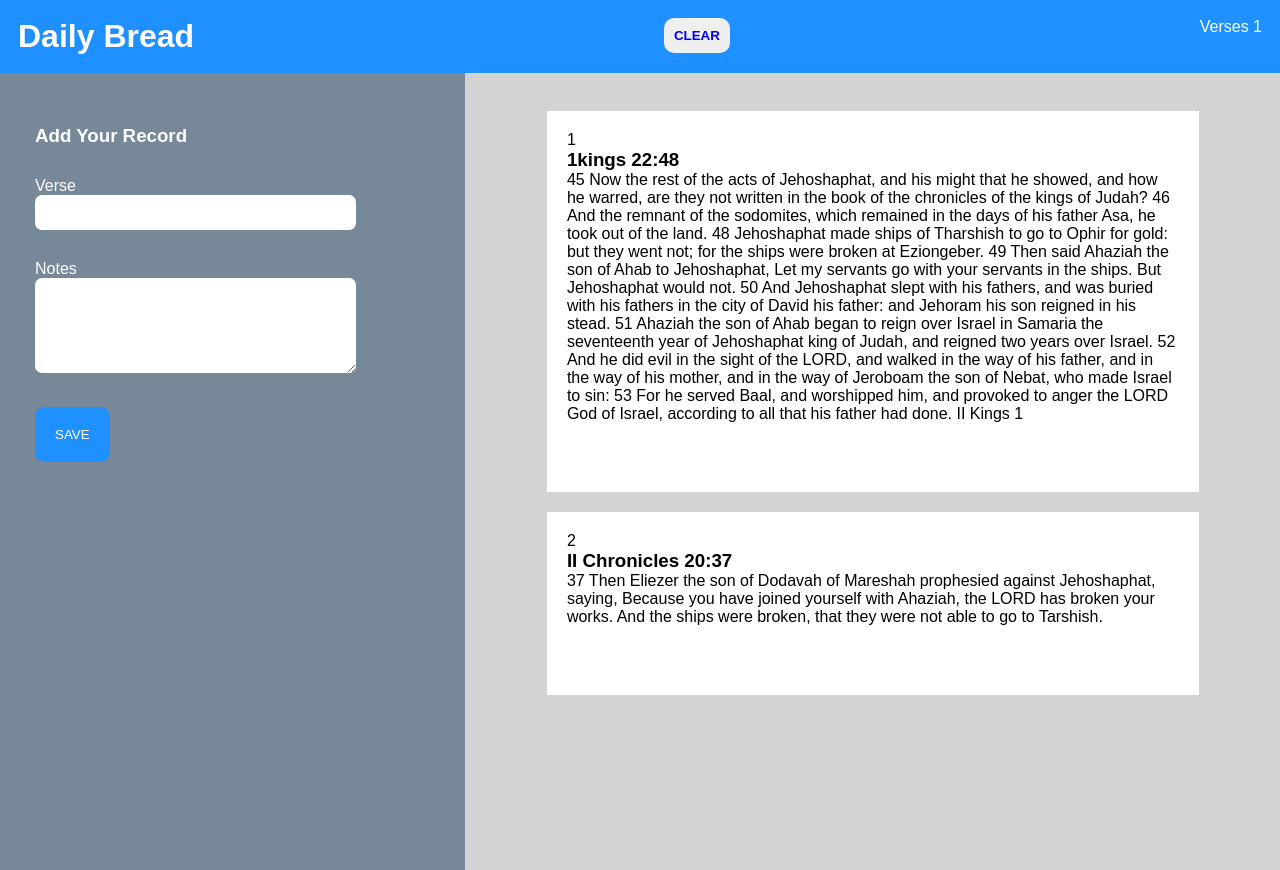
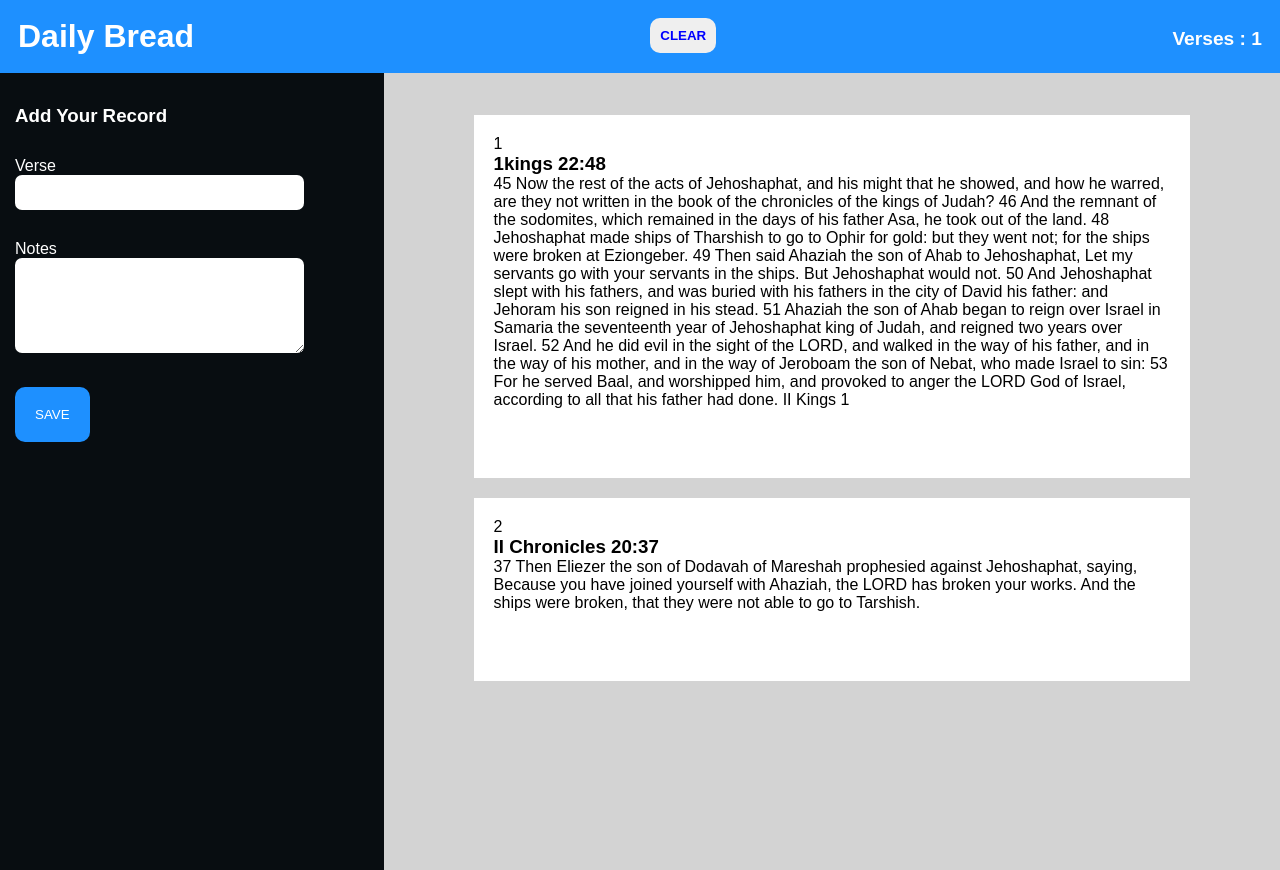
Before and after one commit to jod35/Daily_Bread, a Flask app: template app/templates/index.html in a window 1280 px wide. Run offline with Flask 2, Linux system fonts and the light colour scheme; data comes from the database, SQL or seed files in the repository; both versions use the stored data as it was after the commit; the template is opened without the code that fills it: values that come from a table or form of the project are taken from there, most other values are stand-ins (such as "Sample title", 1, 10 or a date in 2020).

Commit message:
fix error in display of verse count

```diff
--- a/app/static/css/main.css
+++ b/app/static/css/main.css
@@ -23,15 +23,14 @@ header{
 }
 
 .left{
-	width: 40%;
-	background-color: lightslategray;
+	width: 30%;
+	background-color: rgb(8, 13, 17);
 	min-height: 100vh;
 }
 .form{
 	position: fixed;
 	margin-top: 20px;
 	color: white;
-	padding: 20px;
 
 }
 .form label{
@@ -42,7 +41,7 @@ fieldset{
 	padding: 15px;
 }
 fieldset textarea, input{
-	width: 100%;
+	width: 90%;
 	padding: 10px;
 	border-radius: 7px;
 	border: none;
@@ -75,7 +74,9 @@ fieldset textarea, input{
 	background: blue;
 }
 .count-cont{
-	margin: 20px, 0,0,0;
+	padding-top: 10px;
+	font-size: 1.2em;
+	font-weight: bold;
 }
 
 .right{
--- a/app/templates/index.html
+++ b/app/templates/index.html
@@ -12,7 +12,7 @@
 			<button class="clear">Clear</button>
 		</div>
 		<div class="count-cont">
-			<p>Verses <span class=" count">{{count}}</span></p>
+			<p>Verses : <span class="count">{{count}}</span></p>
 		</div>
 	</header>
 	<section class="main">
--- a/app/ui.py
+++ b/app/ui.py
@@ -9,4 +9,4 @@ def index():
     verses = Record.query.order_by(Record.id.desc()).all()
 
     count= len(verses)
-    return render_template('index.html', verses=verses)
+    return render_template('index.html', verses=verses,count=count)
```
Also changed, not shown: app/static/js/index.js (+70 -99 lines), app/app.db.
